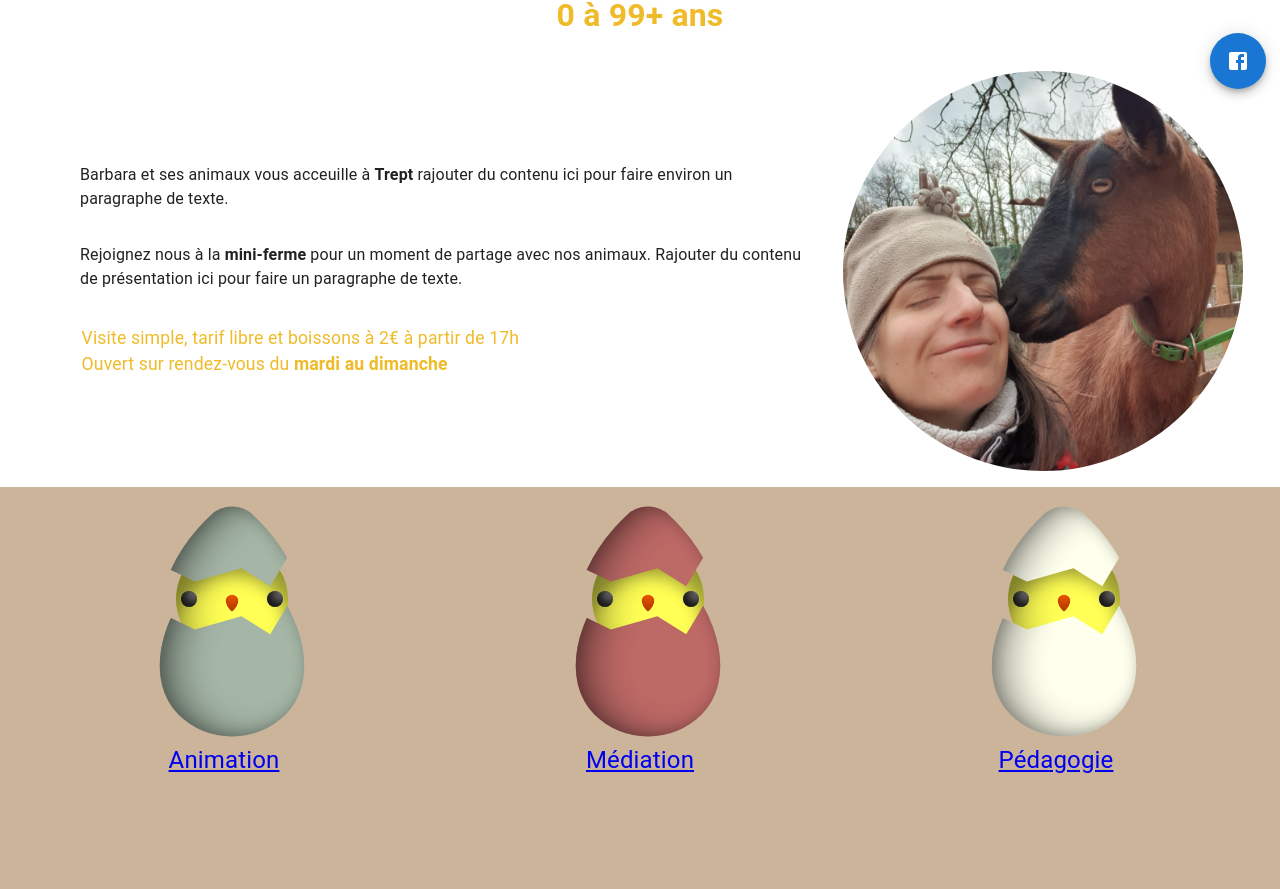
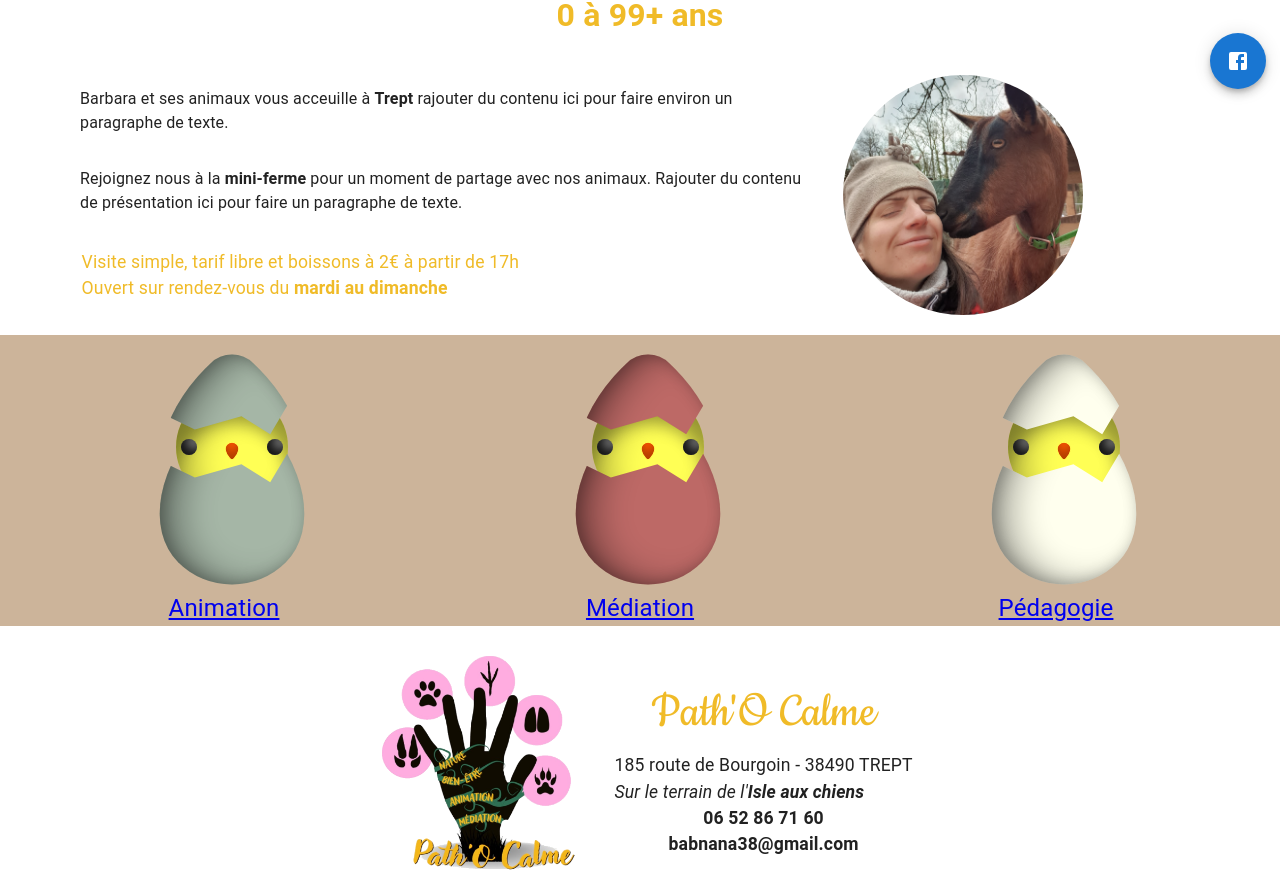
Before and after one commit to BenBBO/pathocalme_old, a React (Create React App) app: page / in a window 1280 px wide. Shown: the part 697-1586 px from the top of the page. Before the commit the page ends 1491 px from the top, so only its background shows below. Built offline with nearby package versions, Linux system fonts and the light colour scheme.

Commit message:
WIP add bottom

```diff
--- a/src/Pages/Home.jsx
+++ b/src/Pages/Home.jsx
@@ -4,9 +4,7 @@ import { Avatar, Container, Grid } from "@mui/material";
 
 export default function Home() {
 
-    return <>
-
-        <section id="home">
+    return <section id="home">
         <div className="home-picture">
             <div className="image-text">
                 <h2>Bienvenue chez </h2>
@@ -17,7 +15,7 @@ export default function Home() {
             <Container fixed>
                 <h2>À quelques minutes de Bourgoin-Jallieu, Animation, Médiation et Pédagogie de 0 à 99+ ans</h2>
                 <Grid container spacing={2} alignItems="center">
-                        <Grid item md={8} xs={12}>
+                    <Grid item md={8} xs={12} justifyContent="center">
                         <p>
                             Barbara et ses animaux vous acceuille à <strong>Trept</strong> rajouter du contenu
                             ici pour faire environ un paragraphe de texte.
@@ -33,14 +31,14 @@ export default function Home() {
                         </p>
                     </Grid>
                     <Grid item md={4} xs={12}>
-                            <Avatar src={require("Assets/Images/barbara.jpg")} sx={{ width: "20em", height: "20em" }} />
+                        <Avatar src={require("Assets/Images/barbara.jpg")} sx={{ width: "30vh", height: "30vh" }} />
                     </Grid>
                 </Grid>
             </Container>
         </div>
-            <Grid container sx={{padding:"1em"}}>
+        <Grid container sx={{ padding: "1em" }}>
             <Grid item md={4} xs={12}>
-                    <Egg  eggColor="#a5b6a6" title="Animation" target="/animation" />
+                <Egg eggColor="#a5b6a6" title="Animation" target="/animation" />
             </Grid>
             <Grid item md={4} xs={12}>
                 <Egg eggColor="#bd6966" title="Médiation" target="/mediation" />
@@ -49,6 +47,30 @@ export default function Home() {
                 <Egg title="Pédagogie" target="/pedagogie" />
             </Grid>
         </Grid>
+        <div className="home-bottom">
+            <Container fixed>
+                <Grid container spacing={2} alignItems="stretch" justifyContent="center">
+                    <Grid item>
+                        <img src={require("Assets/Images/logo.png")} />
+                    </Grid>
+                    <Grid item className="bottom-description">
+                        <p className="bottom-title">
+                            Path'O Calme
+                        </p>
+                        <p>
+                            185 route de Bourgoin - 38490 TREPT
+                            <br />
+                            <i>Sur le terrain de l'<strong>Isle aux chiens</strong></i>
+                        </p>
+                        <p className="bottom-contact">
+                            <a href="tel:0652867160">06 52 86 71 60</a>
+                        </p>
+                        <p className="bottom-contact">
+                            <a href="mailto:babnana38@gmail.com">babnana38@gmail.com</a>
+                        </p>
+                    </Grid>
+                </Grid>
+            </Container>
+        </div>
     </section >
-    </>
 }
--- a/src/Pages/Home.scss
+++ b/src/Pages/Home.scss
@@ -46,4 +46,34 @@
             }
         }
     }
+
+    .home-bottom {
+        background-color: white;
+
+        img {
+            height: 15em;
+        }
+
+        .bottom-description {
+            display: flex;
+            flex-direction: column;
+            align-items: center;
+            justify-content: center;
+            font-size: 1.1em;
+
+            .bottom-title {
+                font-family: 'Cookie', cursive;
+                color: #f0bb28;
+                font-size: 3em;
+                font-weight: initial;
+
+            }
+
+            .bottom-contact a{
+                text-decoration: none;
+                font-weight: bold;
+                color: inherit;
+            }
+        }
+    }
 }
```
Lines whose indentation alone changed are shown as unchanged.
